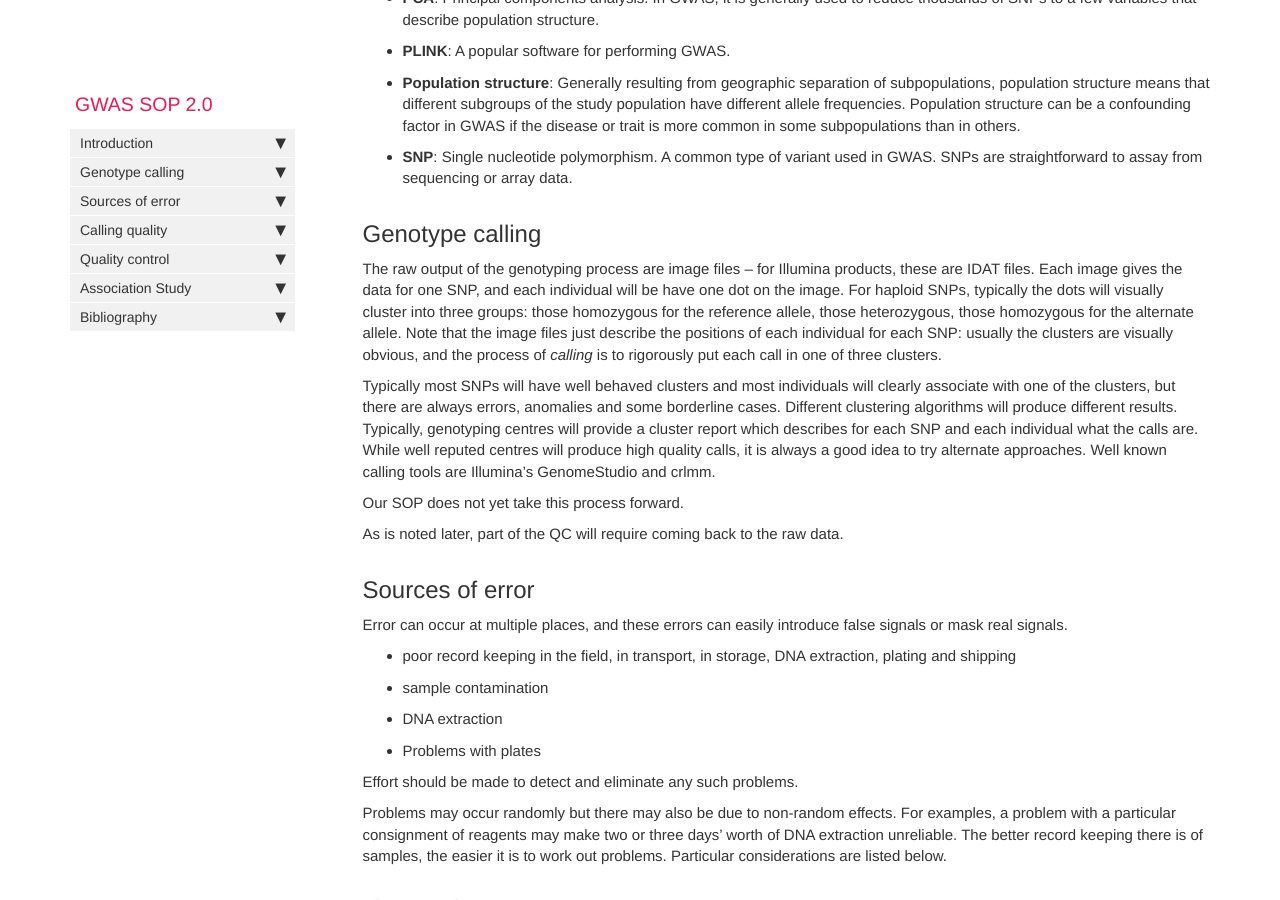
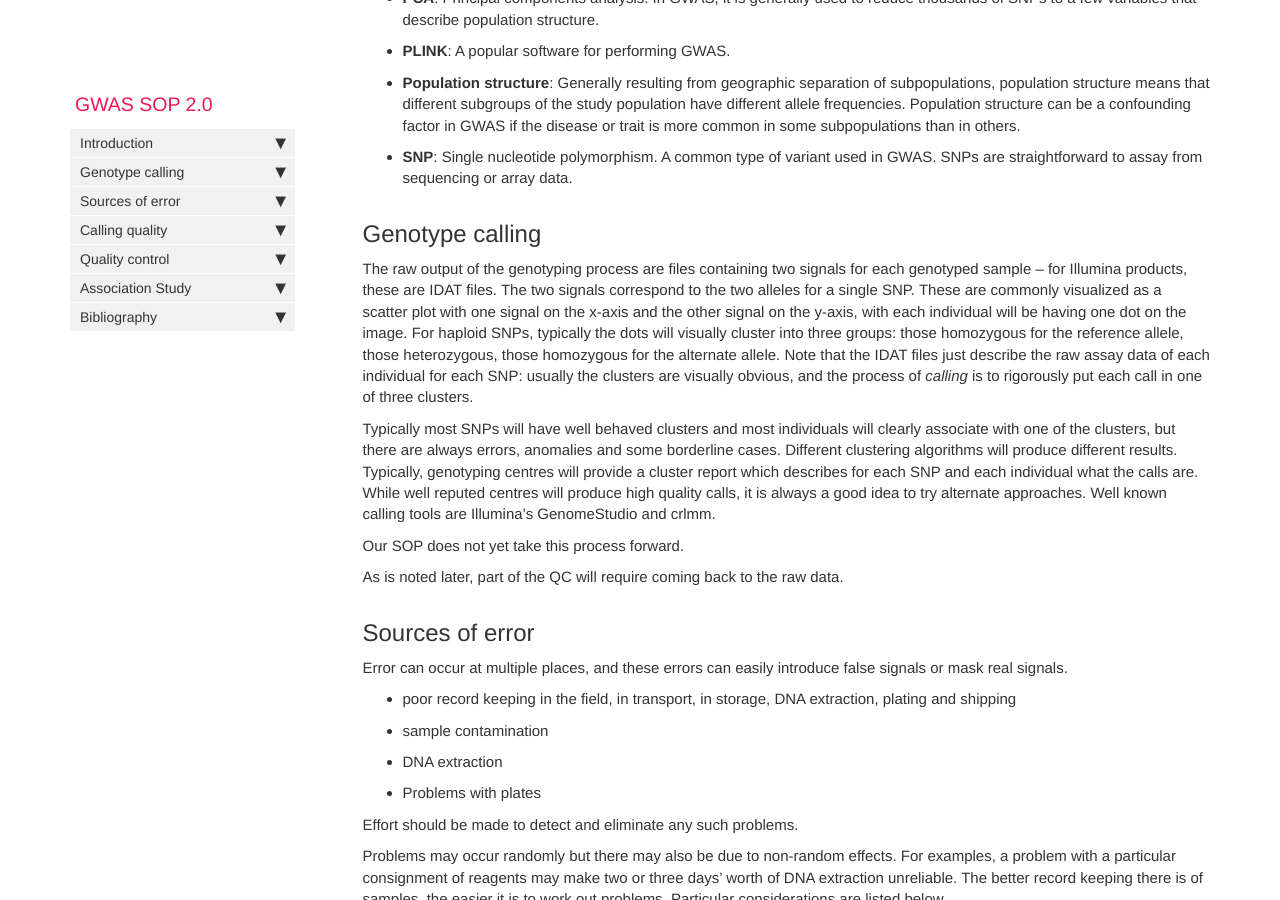
Before and after one commit to h3abionet/H3ABionet-SOPs, a Jekyll site: the page built from pages/genomics_analysis/GWAS/GWAS.md, in a window 1280 px wide and 900 px high, scrolled down 2011 px. Built offline with Jekyll 4.4.1, drawn with Linux system fonts in a browser that asks for light colours; nearby versions of some CDN libraries; comment, search, counter and statistics services are not loaded.

Commit message:
IDAT files aren't images (but are used to make graphs)

```diff
--- a/pages/genomics_analysis/GWAS/GWAS.md
+++ b/pages/genomics_analysis/GWAS/GWAS.md
@@ -48,7 +48,7 @@ This SOP assumes that the data are in the binary format used by the PLINK softwa
 
 ## Genotype calling {#calling}
 
-The raw output of the genotyping process are image files -- for Illumina products, these are IDAT files. Each image gives the data for one SNP, and each individual will be have one dot on the image. For haploid SNPs, typically the dots will visually cluster into three groups: those homozygous for the reference allele, those heterozygous, those homozygous for the alternate allele. Note that the image files just describe the positions of each individual for each SNP: usually the clusters are visually obvious, and the process of *calling* is to rigorously put each call in one of three clusters.
+The raw output of the genotyping process are files containing two signals for each genotyped sample -- for Illumina products, these are IDAT files.  The two signals correspond to the two alleles for a single SNP. These are commonly visualized as a scatter plot with one signal on the x-axis and the other signal on the y-axis, with each individual will be having one dot on the image. For haploid SNPs, typically the dots will visually cluster into three groups: those homozygous for the reference allele, those heterozygous, those homozygous for the alternate allele. Note that the IDAT files just describe the raw assay data of each individual for each SNP: usually the clusters are visually obvious, and the process of *calling* is to rigorously put each call in one of three clusters.
 
 Typically most SNPs will have well behaved clusters and most individuals will clearly associate with one of the clusters, but there are always errors, anomalies and some borderline cases. Different clustering algorithms will produce different results. Typically, genotyping centres will provide a cluster report which describes for each SNP and each individual what the calls are. While well reputed centres will produce high quality calls, it is always a  good idea to try alternate approaches. Well known calling tools are Illumina's GenomeStudio and crlmm.
 
```
